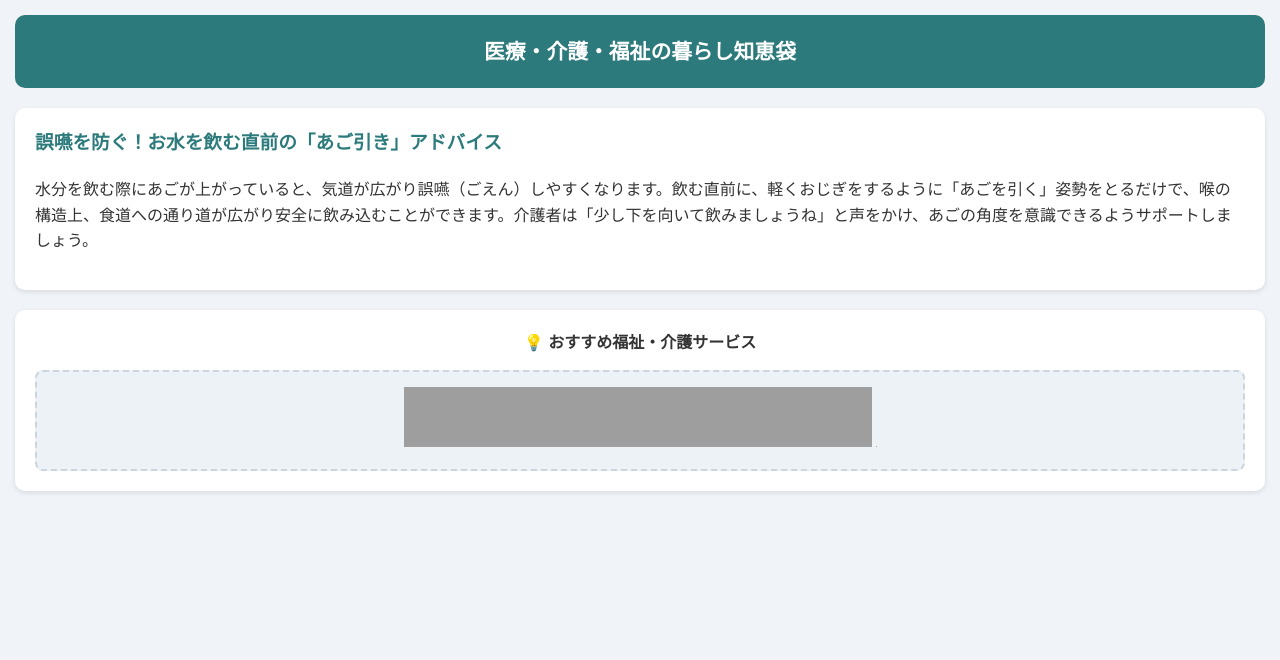
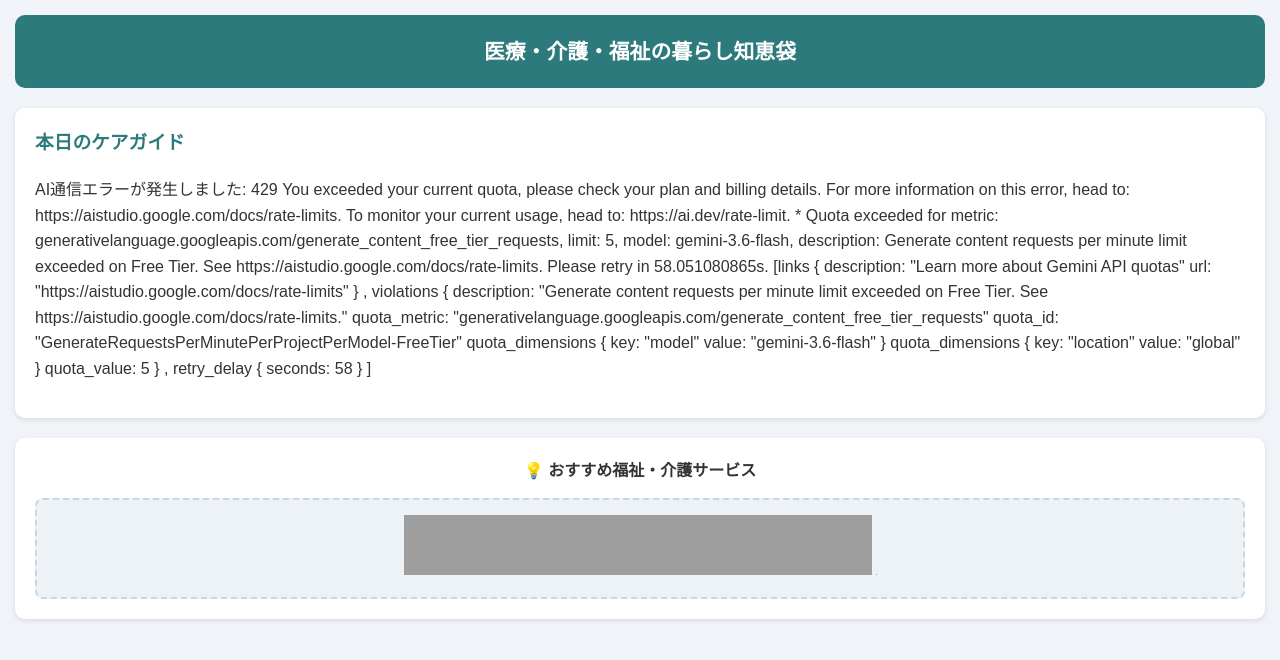
Before and after one commit to MKT-KND/jarvis-care-media, a plain HTML site: page index.html in a window 1280 px wide. Drawn offline with Linux system fonts and the light colour scheme; grey boxes are pictures that could not be loaded.

Commit message:
JARVIS: Auto update content

```diff
--- a/index.html
+++ b/index.html
@@ -18,8 +18,30 @@
         <h1>医療・介護・福祉の暮らし知恵袋</h1>
     </header>
     <div class="card">
-        <h3>誤嚥を防ぐ！お水を飲む直前の「あご引き」アドバイス</h3>
-<p>水分を飲む際にあごが上がっていると、気道が広がり誤嚥（ごえん）しやすくなります。飲む直前に、軽くおじぎをするように「あごを引く」姿勢をとるだけで、喉の構造上、食道への通り道が広がり安全に飲み込むことができます。介護者は「少し下を向いて飲みましょうね」と声をかけ、あごの角度を意識できるようサポートしましょう。</p>
+        <h3>本日のケアガイド</h3><p>AI通信エラーが発生しました: 429 You exceeded your current quota, please check your plan and billing details. For more information on this error, head to: https://aistudio.google.com/docs/rate-limits. To monitor your current usage, head to: https://ai.dev/rate-limit.
+* Quota exceeded for metric: generativelanguage.googleapis.com/generate_content_free_tier_requests, limit: 5, model: gemini-3.6-flash, description: Generate content requests per minute limit exceeded on Free Tier. See https://aistudio.google.com/docs/rate-limits.
+Please retry in 58.051080865s. [links {
+  description: "Learn more about Gemini API quotas"
+  url: "https://aistudio.google.com/docs/rate-limits"
+}
+, violations {
+  description: "Generate content requests per minute limit exceeded on Free Tier. See https://aistudio.google.com/docs/rate-limits."
+  quota_metric: "generativelanguage.googleapis.com/generate_content_free_tier_requests"
+  quota_id: "GenerateRequestsPerMinutePerProjectPerModel-FreeTier"
+  quota_dimensions {
+    key: "model"
+    value: "gemini-3.6-flash"
+  }
+  quota_dimensions {
+    key: "location"
+    value: "global"
+  }
+  quota_value: 5
+}
+, retry_delay {
+  seconds: 58
+}
+]</p>
     </div>
     <div class="card">
         <div style="font-weight:bold; margin-bottom:10px; text-align:center;">💡 おすすめ福祉・介護サービス</div>
```
